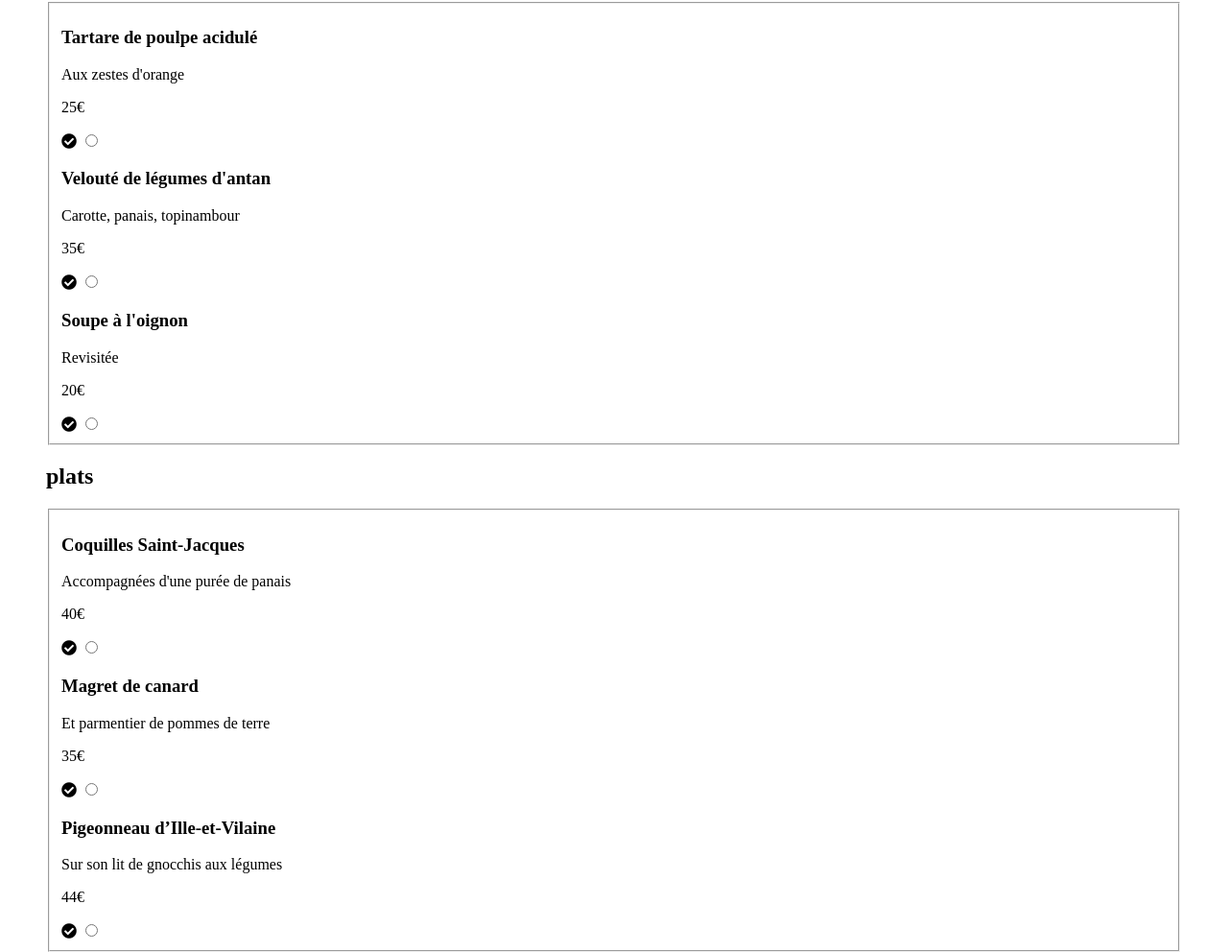
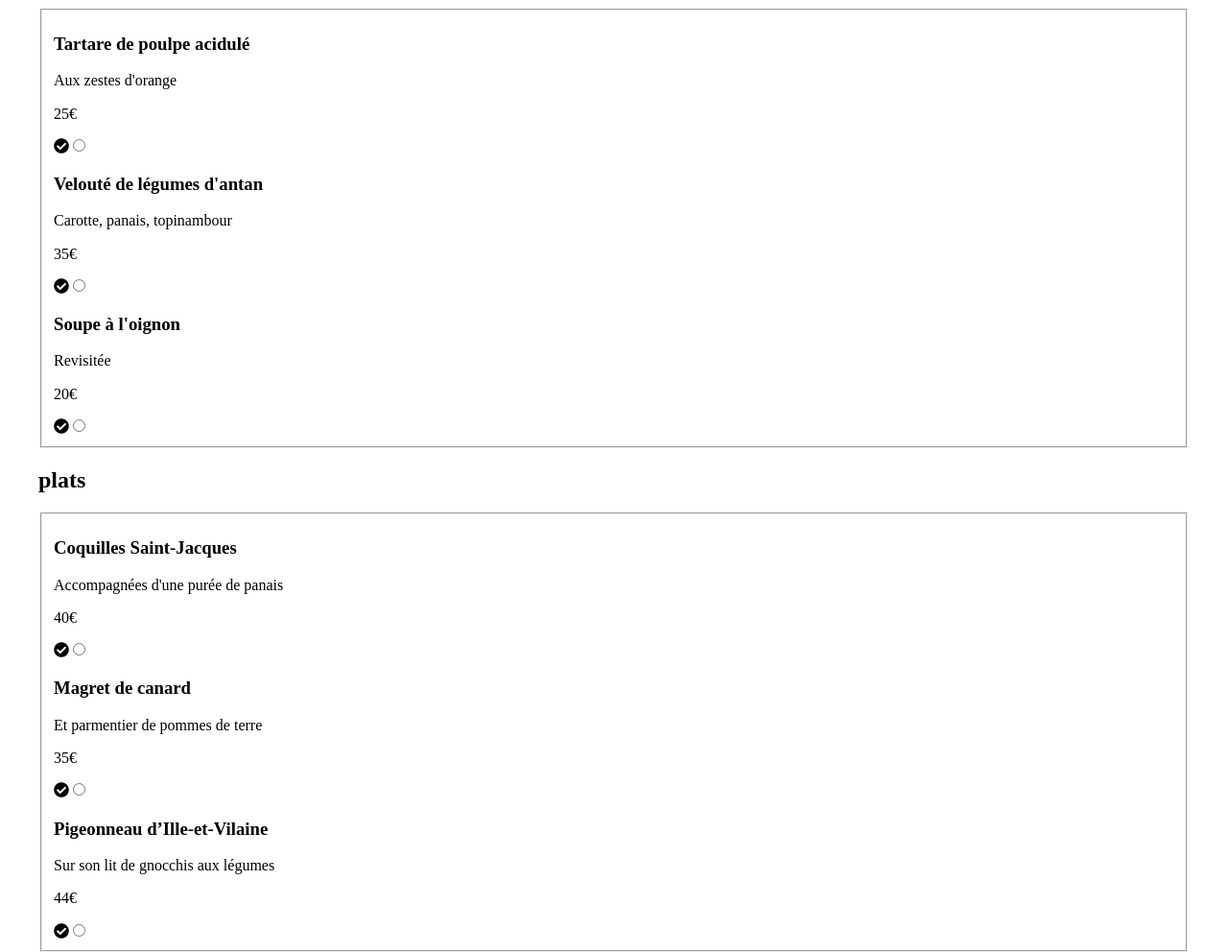
Before and after one commit to stecau/DevWeb-Projet3, a plain HTML site: page ALaFrancaise.html in a window 1280 px wide. Shown: the part 2892-3884 px from the top of the page at 96% size. Drawn offline with Linux system fonts and the light colour scheme; a web font is replaced by a local one.

Commit message:
Add normalize.css in restaurant pages

```diff
--- a/ALaFrancaise.html
+++ b/ALaFrancaise.html
@@ -7,7 +7,7 @@
     <meta name= "author" content="Stéphane CAU">
     <meta name= "description" content="Grâce à OhMyFood, réservez le menu qui vous convient dans ce restaurant d'exception : À la française,
     sélectionnés par nos soins !!!">
-    <!--<link rel="stylesheet" href="css/normalize.css">-->
+    <link rel="stylesheet" href="css/normalize.css">
     <link rel="preconnect" href="https://fonts.googleapis.com">
     <link rel="preconnect" href="https://fonts.gstatic.com" crossorigin>
     <link href="https://fonts.googleapis.com/css2?family=Roboto:wght@400;700&family=Shrikhand&display=swap" rel="stylesheet">
```
Also changed, not shown: LaNoteEnchantee.html (+1 -1 lines), LaPaletteDuGout.html (+1 -1 lines), LeDeliceDesSens.html (+1 -1 lines).
